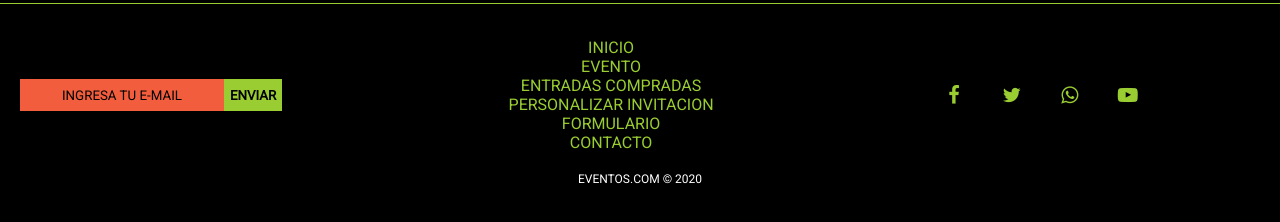
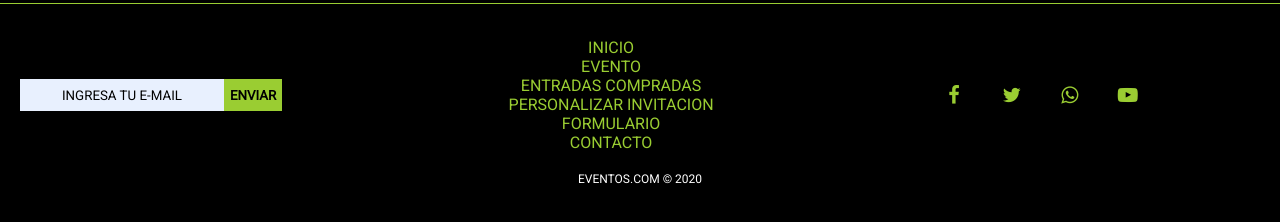
Before and after one commit to julieta96/eventos, a plain HTML site: page index.html in a window 1280 px wide. Shown: the part 1951-2173 px from the top of the page. Drawn offline with Linux system fonts and the light colour scheme.

Commit message:
se cambio el color del input del footer

```diff
--- a/css/estilo.css
+++ b/css/estilo.css
@@ -452,14 +452,14 @@ footer .copyright{
 
   border:0;
   font-family: 'Roboto', sans-serif;
-  background-color: #F25E3D;
+  background-color: #E8F0FE/*#F25E3D*/;
   height: 30px;
   width: 200px;
   outline: 0;
 }
 
 .e-mail::placeholder{
-  background-color: #F25E3D;
+  background-color: #E8F0FE;
   color: #000;
   font-family: 'Roboto', sans-serif;
   text-align: center;
```
